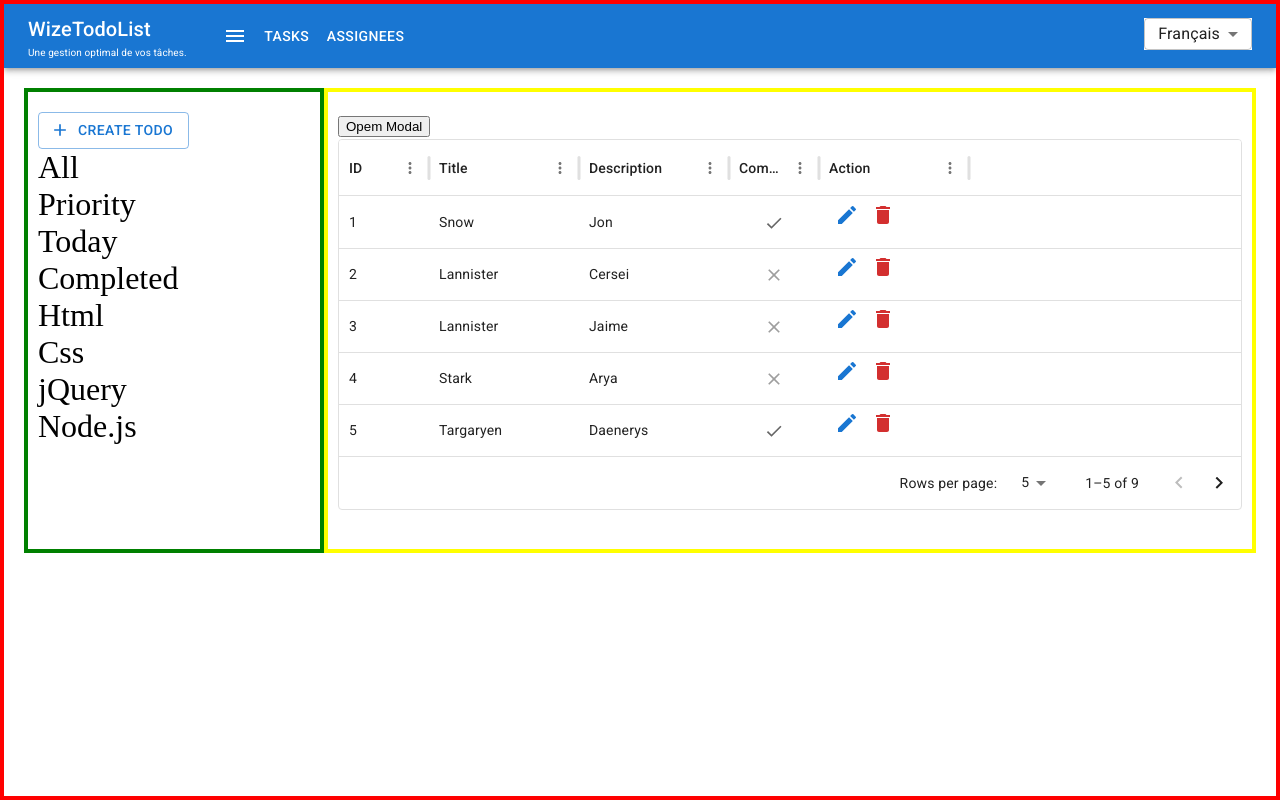
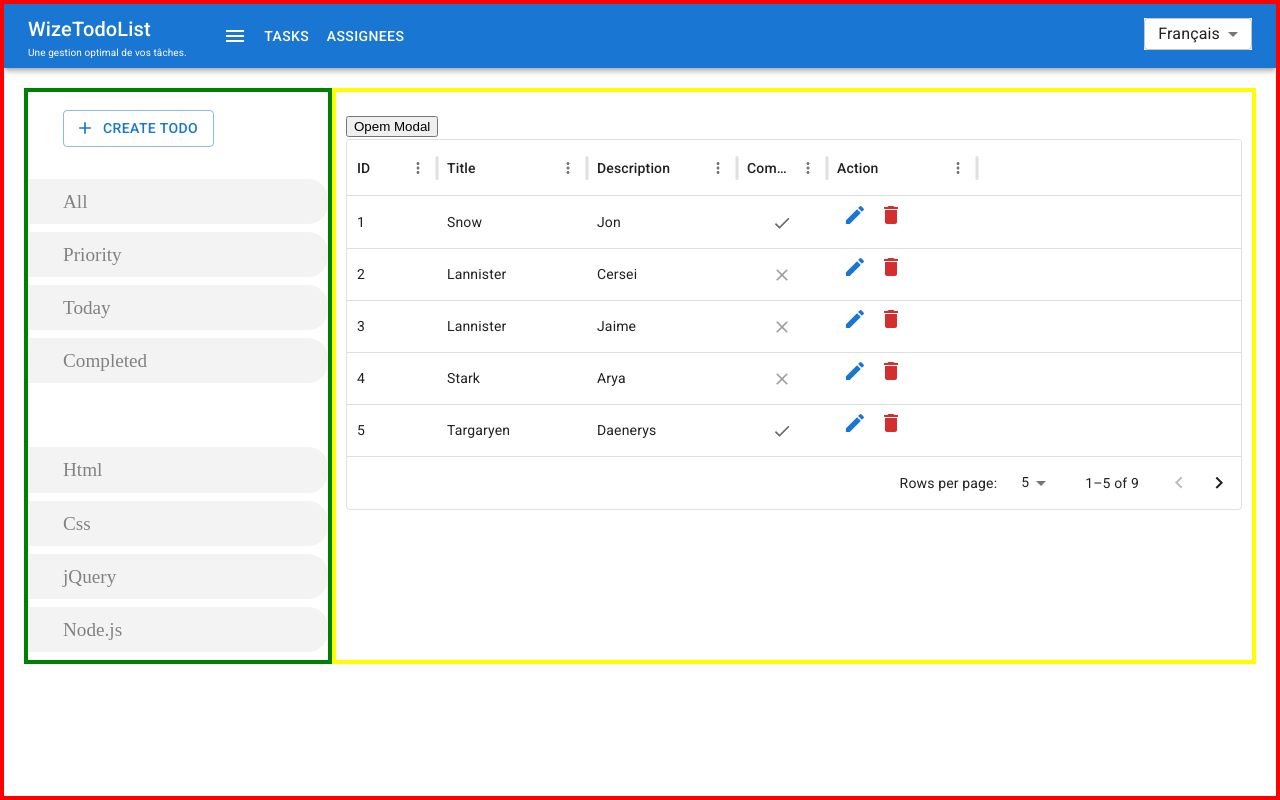
Before and after one commit to will-oracions/QuizExam, a React (Vite) app: page /tasks in a window 1280 px wide. Built offline with nearby package versions, Linux system fonts and the light colour scheme; what axios-mock-adapter would draw is missing.

Commit message:
Styling the sidebar

```diff
--- a/public/locales/fr/translations.json
+++ b/public/locales/fr/translations.json
@@ -1,4 +1,9 @@
 {
   "appDescription": "Une gestion optimal de vos tâches.",
-  "pageNotFoundMessage": "La page que vous demandez n'existe pas."
+  "pageNotFoundMessage": "La page que vous demandez n'existe pas.",
+  "AllTaskDone": "Toute tâches terminéés",
+  "NoTaskDone": "Aucune tâche terminée",
+  "noTaskAssigned": "Aucune tâche assignée",
+  "men": "Homme",
+  "women": "Femme"
 }
--- a/src/components/Header.tsx
+++ b/src/components/Header.tsx
@@ -34,6 +34,7 @@ const menu = [
 const useStyles = makeStyles(() => ({
   title: {
     flexGrow: 1,
+    color: "white",
   },
   menuButton: {
     // [theme.breakpoints.up("md")]: {
--- a/src/components/Sidebar.tsx
+++ b/src/components/Sidebar.tsx
@@ -1,4 +1,4 @@
-import { Button } from "@mui/material";
+import { Box, Button } from "@mui/material";
 import AddIcon from "@mui/icons-material/Add";
 
 interface Props {
@@ -8,7 +8,7 @@ interface Props {
 const Sidebar = ({ onCreateTodo }: Props) => {
   return (
     <div>
-      <div>
+      <Box className="app-create-button">
         <Button
           onClick={onCreateTodo}
           variant="outlined"
@@ -17,7 +17,7 @@ const Sidebar = ({ onCreateTodo }: Props) => {
           startIcon={<AddIcon />}>
           Create Todo
         </Button>
-      </div>
+      </Box>
 
       <div className="sidebar-tasks-list">
         <div className="sidebar-tasks-list-item">
--- a/src/components/Sidebar2.tsx
+++ b/src/components/Sidebar2.tsx
@@ -1,15 +1,100 @@
 import { Box, Button } from "@mui/material";
 import AddIcon from "@mui/icons-material/Add";
+import {
+  AssigneeFilterEnum,
+  AssigneeGenderEnum,
+} from "../modules/assignees/models/Assignee";
+import { useTranslation } from "react-i18next";
+import {
+  ErrorOutline,
+  LabelImportant,
+  Man,
+  Warning,
+  Woman,
+} from "@mui/icons-material";
 
 interface Props {
   handleCreate: () => void;
 }
 
 const Sidebar2 = ({ handleCreate }: Props) => {
+  const { t } = useTranslation();
+
+  const getMainFilterLabel = (value: string) => {
+    let result;
+    switch (value) {
+      case String(AssigneeFilterEnum.ALL_DONE):
+        return (result = (
+          <>
+            <LabelImportant /> <span>{t("AllTaskDone")}</span>
+          </>
+        ));
+
+      case String(AssigneeFilterEnum.DONT_HAVE_TASK):
+        return (result = (
+          <>
+            <ErrorOutline /> {t("noTaskAssigned")}
+          </>
+        ));
+
+      case String(AssigneeFilterEnum.NOTHING_DONE):
+        return (result = (
+          <>
+            <Warning /> {t("NoTaskDone")}
+          </>
+        ));
+    }
+  };
+
+  const getSecondFilterLabel = (value: string) => {
+    let result;
+    switch (value) {
+      case String(AssigneeGenderEnum.MAN):
+        return (result = (
+          <>
+            <Man /> {t("men")}
+          </>
+        ));
+
+      case String(AssigneeGenderEnum.WOMEN):
+        return (result = (
+          <>
+            <Woman /> {t("women")}
+          </>
+        ));
+    }
+  };
+
+  const displayMainFilters = () => {
+    return Object.keys(AssigneeFilterEnum)
+      .filter((key) => !isNaN(Number(key)))
+      .map((value, i) => {
+        return (
+          <div
+            key={i}
+            className={"sidebar-tasks-list-item" + (i === 0 ? " active" : "")}>
+            <span>{getMainFilterLabel(value)}</span>
+          </div>
+        );
+      });
+  };
+
+  const displaySecondFilters = () => {
+    return Object.keys(AssigneeGenderEnum)
+      .filter((key) => !isNaN(Number(key)))
+      .map((value, i) => {
+        return (
+          <div key={i} className="sidebar-tasks-list-item">
+            <span>{getSecondFilterLabel(value)}</span>
+          </div>
+        );
+      });
+  };
+
   return (
     <div>
       <div>
-        <Box marginBottom={5}>
+        <Box className="app-create-button">
           <Button
             onClick={handleCreate}
             variant="outlined"
@@ -22,40 +107,34 @@ const Sidebar2 = ({ handleCreate }: Props) => {
       </div>
 
       <div className="sidebar-tasks-list">
-        <div className="sidebar-tasks-list-item">
+        {displayMainFilters()}
+        {/* <div className="sidebar-tasks-list-item">
           <span>All</span>
         </div>
 
         <div className="sidebar-tasks-list-item">
-          <span>Priority</span>
+          <span>Nothing done</span>
         </div>
 
         <div className="sidebar-tasks-list-item">
-          <span>Today</span>
+          <span>All done</span>
         </div>
 
         <div className="sidebar-tasks-list-item">
-          <span>Completed</span>
-        </div>
+          <span>Don't have Task</span>
+        </div> */}
       </div>
 
       {/* Lables Filter */}
       <div className="sidebar-tasks-list">
-        <div className="sidebar-tasks-list-item">
-          <span>Html</span>
+        {displaySecondFilters()}
+        {/* <div className="sidebar-tasks-list-item">
+          <span>Men</span>
         </div>
 
         <div className="sidebar-tasks-list-item">
-          <span>Css</span>
-        </div>
-
-        <div className="sidebar-tasks-list-item">
-          <span>jQuery</span>
-        </div>
-
-        <div className="sidebar-tasks-list-item">
-          <span>Node.js</span>
-        </div>
+          <span>Women</span>
+        </div> */}
       </div>
     </div>
   );
--- a/src/index.scss
+++ b/src/index.scss
@@ -6,10 +6,20 @@
   font-size: 1rem;
 }
 
+h1,
+h2,
+h3,
+h4,
+h5,
+h6 {
+  color: #41a0ff;
+}
+
 body {
   margin: 0;
   font-size: 2rem;
   font-family: "Roboto" sans-serif;
+  color: #0008;
 
   .page-title {
     margin: 0;
@@ -47,7 +57,11 @@ body {
         "sidebar main  main"
         "sidebar main  main";
 
-      grid-template-columns: 300px 1fr;
+      grid-template-columns: 25% 1fr;
+
+      @media screen and (max-width: 800px) {
+        grid-template-columns: 300px 1fr;
+      }
 
       #app-header {
         border: 4px solid orange;
@@ -57,9 +71,61 @@ body {
 
       #app-sidebar {
         // width: 300px;
-        padding: 10px;
+        // padding: 10px;
         border: 4px solid green;
         grid-area: sidebar;
+
+        font-family: "Roboto" sans-serif;
+
+        .app-create-button {
+          margin-left: 35px;
+          margin-bottom: 2rem;
+          margin-top: 0.5rem;
+        }
+
+        .sidebar-tasks-list {
+          line-height: 2.2rem;
+          color: #0f0f0f99;
+
+          &:not(:last-of-type) {
+            margin-bottom: 4rem;
+          }
+
+          .sidebar-tasks-list-item {
+            font-size: 1.2rem;
+            cursor: pointer;
+
+            background-color: #f3f3f3;
+            padding: 5px 10px;
+            margin: 8px 0;
+            border-radius: 0 20px 20px 0;
+            // text-align: center;
+            color: #0007;
+            padding-left: 35px;
+
+            &:hover {
+              background-color: #e7f3ff;
+              color: #41a0ff;
+            }
+
+            &.active {
+              background-color: #e7f3ff;
+              border-radius: 0 20px 20px 0;
+              // text-align: center;
+              font-weight: bold;
+              color: #41a0ff;
+            }
+
+            span {
+              display: flex;
+              align-items: center;
+              svg {
+                margin-right: 0.5rem;
+                font-size: 2rem;
+              }
+            }
+          }
+        }
       }
 
       #app-main {
--- a/src/modules/assignees/models/Assignee.ts
+++ b/src/modules/assignees/models/Assignee.ts
@@ -3,4 +3,16 @@ export interface Assignee {
   name?: string;
   email?: string;
   phone?: string;
+  gender: AssigneeGenderEnum;
 }
+
+export enum AssigneeFilterEnum {
+  NOTHING_DONE,
+  ALL_DONE,
+  DONT_HAVE_TASK,
+}
+
+export enum AssigneeGenderEnum {
+  MAN,
+  WOMEN,
+}
```
Also changed, not shown: public/locales/en/translations.json (+6 -1 lines).
